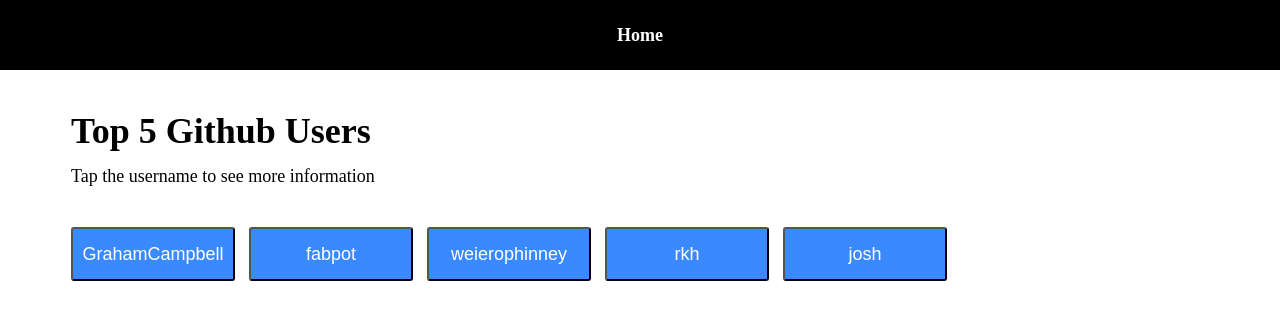
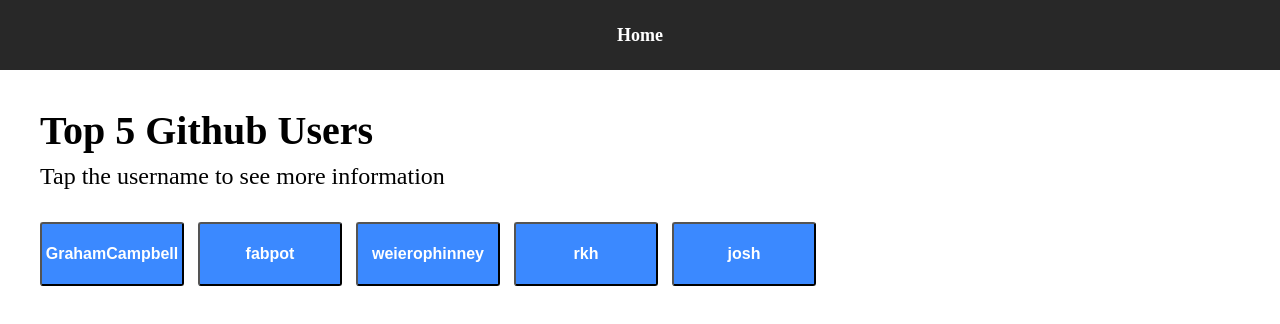
Before and after one commit to cruxdavid/Top-5-Github-Users-App, a React (Create React App) app: page / in a window 1280 px wide. Shown: the top 324 px of the page. Built offline with nearby package versions, Linux system fonts and the light colour scheme.

Commit message:
Added missing styling to Person

```diff
--- a/src/App.css
+++ b/src/App.css
@@ -6,7 +6,7 @@
 .header {
   display: flex;
   height: 70px;
-  background-color: black;
+  background-color: #282828;
   align-items: center;
   justify-content: center;
 }
--- a/src/Pages/Person.js
+++ b/src/Pages/Person.js
@@ -1,3 +1,5 @@
+import "../Styles/Person.css";
+
 import { useEffect, useState } from "react";
 
 import React from "react";
@@ -24,13 +26,12 @@
   }, []);
 
   return (
-    <div style={{ paddingTop: "40px", paddingLeft: "40px" }}>
-      <img
-        style={{ height: "80px", width: "80px", borderRadius: 40 }}
-        src={userProfile.avatar_url}
-      />
-      <h1>{userProfile.name}</h1>
-      <h1>{userProfile.location}</h1>
+    <div className="person-container">
+      <img className="image" src={userProfile.avatar_url} />
+      <div className="text-container">
+        <h1 className="name">{userProfile.name}</h1>
+        <h1 className="location">{userProfile.location}</h1>
+      </div>
     </div>
   );
 };
--- a/src/Styles/Home.css
+++ b/src/Styles/Home.css
@@ -1,26 +1,28 @@
 .container {
-  padding-left: 71px;
+  padding-left: 5vh;
   padding-top: 40px;
 }
 .title {
-  font-size: 36px;
+  font-size: 5vh;
   line-height: 42.19px;
 }
 
 .info {
-  font-size: 18px;
+  font-size: 3vh;
   padding-top: 14px;
   line-height: 21.09px;
-  padding-bottom: 40px;
+  padding-bottom: 25px;
 }
 
 .button {
-  width: 164px;
-  height: 54px;
+  width: 18vh;
+  height: 8vh;
   background-color: #3b89ff;
-  font-size: 18px;
+  font-size: 2vh;
+  font-weight: bold;
   color: white;
   border-radius: 3px;
+  margin-top: 10px;
 }
 
 .link {
--- /dev/null
+++ b/src/Styles/Person.css
@@ -0,0 +1,27 @@
+.person-container {
+  padding-top: 5vh;
+  padding-left: 5vh;
+  display: flex;
+}
+
+.image {
+  height: 80px;
+  width: 80px;
+  border-radius: 40px;
+}
+
+.text-container {
+  display: flex;
+  flex-direction: column;
+  padding-left: 18px;
+  justify-content: space-evenly;
+}
+
+.name {
+  font-size: 18px;
+}
+
+.location {
+  font-size: 14px;
+  color: #b1b1b1;
+}
```
